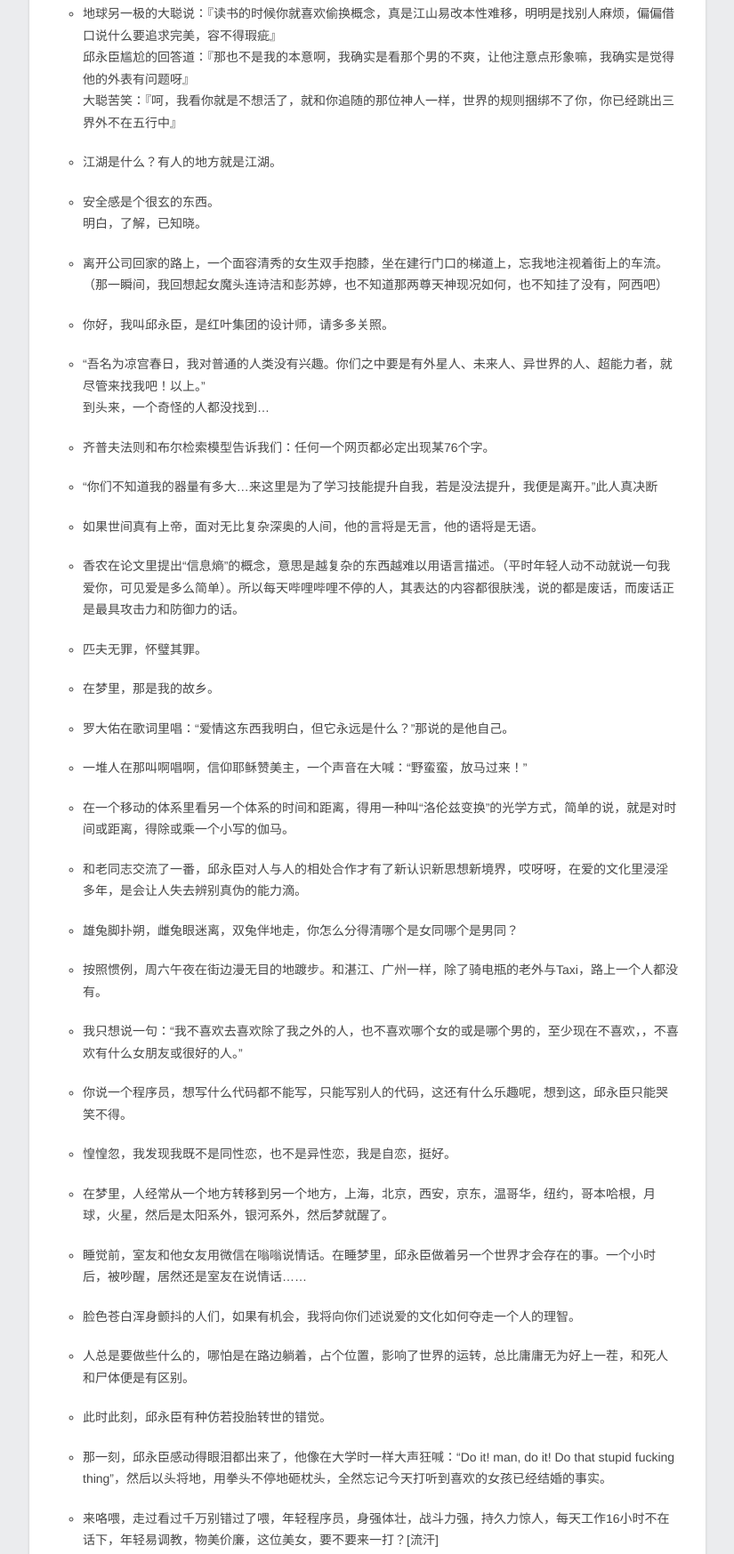
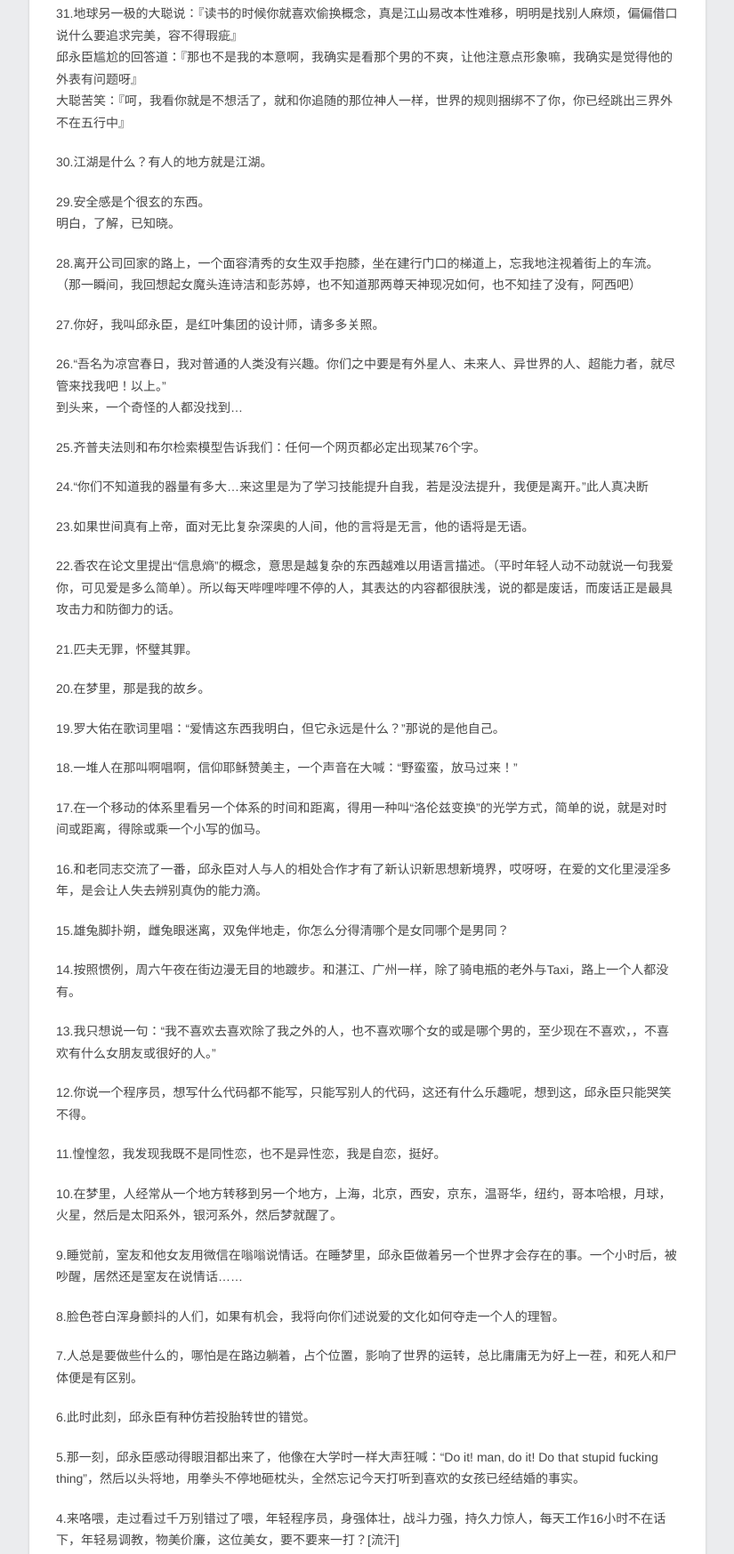
Before and after one commit to qiuyongchenx/qiuyongchenx.github.io, a plain HTML site: page 2016/12/25/world-A/index.html in a window 1280 px wide. Shown: the part 1145-2892 px from the top of the page at 89% size, without its empty margins (227-1052 px from the left). Drawn offline with nearby package versions, Linux system fonts and the light colour scheme; files whose address does not match are found by name.

Commit message:
Site updated: 2016-12-25 17:56:32

```diff
--- a/2016/12/25/world-A/index.html
+++ b/2016/12/25/world-A/index.html
@@ -16,7 +16,7 @@
 <meta property="og:url" content="http://www.qiuyongchen.top/2016/12/25/world-A/index.html">
 <meta property="og:site_name" content="邱永臣">
 <meta property="og:description" content="拜托你不要闹了组长﻿什么？真是叫人担心﻿真是任性的家伙﻿你的长相也不适合小孩子观赏…﻿谁稀罕那种扁扁的洗衣板…﻿你这个年纪还有什么不好意思的欧巴桑﻿这种小事就不要计较了嘛，这不是小事~﻿原来如此，我完全明白了，说明的真有趣，原来是这样哦﻿还不晓得将来会变成怎样咧﻿也可以这么说了，对了，你要去哪里啊…﻿我忽然想独自漫步在陌生的街道，好想去远方流浪﻿没有啊，随便聊聊而已嘛﻿你好奸诈，你根本就没有相信我">
-<meta property="og:updated_time" content="2016-12-25T09:51:04.784Z">
+<meta property="og:updated_time" content="2016-12-25T09:56:25.945Z">
 <meta name="twitter:card" content="summary">
 <meta name="twitter:title" content="邱永臣与世界（A）">
 <meta name="twitter:description" content="拜托你不要闹了组长﻿什么？真是叫人担心﻿真是任性的家伙﻿你的长相也不适合小孩子观赏…﻿谁稀罕那种扁扁的洗衣板…﻿你这个年纪还有什么不好意思的欧巴桑﻿这种小事就不要计较了嘛，这不是小事~﻿原来如此，我完全明白了，说明的真有趣，原来是这样哦﻿还不晓得将来会变成怎样咧﻿也可以这么说了，对了，你要去哪里啊…﻿我忽然想独自漫步在陌生的街道，好想去远方流浪﻿没有啊，随便聊聊而已嘛﻿你好奸诈，你根本就没有相信我">
@@ -92,72 +92,38 @@
 	<section class="content">
   	<div class="article-entry" itemprop="articleBody">
     	<p>拜托你不要闹了组长﻿<br>什么？真是叫人担心﻿<br>真是任性的家伙﻿<br>你的长相也不适合小孩子观赏…﻿<br>谁稀罕那种扁扁的洗衣板…﻿<br>你这个年纪还有什么不好意思的欧巴桑﻿<br>这种小事就不要计较了嘛，这不是小事~﻿<br>原来如此，我完全明白了，说明的真有趣，原来是这样哦﻿<br>还不晓得将来会变成怎样咧﻿<br>也可以这么说了，对了，你要去哪里啊…﻿<br>我忽然想独自漫步在陌生的街道，好想去远方流浪﻿<br>没有啊，随便聊聊而已嘛﻿<br>你好奸诈，你根本就没有相信我﻿<br>这么幼稚的把戏，我早就玩腻了﻿<br>啰嗦的女人会惹人讨厌﻿<br>小心变成大屁股的老太婆。﻿<br>我没有那么好。﻿<br>讲不过我，就随便编个理由来应付。﻿<br>你看起来很烦恼，是不是男朋友打来的。﻿<br>随便，都可以。﻿<br>没关系，我只想一直抱着你。﻿<br>真受不了你们女人。﻿<br>你看着我我会不好意思的。﻿<br>我没有那种心情。﻿<br>我好累。﻿<br>好了，反正人生不就这样吗？﻿<br>你年纪也不小了，应该学会自己尿尿了。﻿<br>我是在百忙中抽空过来的。﻿<br>不客气，拜拜。﻿<br>看你这么想要，就送给你吧。﻿<br>我只是想要老师开心一点，你为什么要生气呢？﻿<br>你有什么要拜托我就直说好了&lt;(￣︶￣)&gt;﻿<br>真是伤脑筋。﻿<br>真是拿你们这些小孩子没方法，我就陪你们玩好了。﻿<br>别人说的话他是绝对不会听的。﻿<br>《蜡笔小新》﻿</p>
-<ol>
-<li><p>地球另一极的大聪说：『读书的时候你就喜欢偷换概念，真是江山易改本性难移，明明是找别人麻烦，偏偏借口说什么要追求完美，容不得瑕疵』﻿<br>邱永臣尴尬的回答道：『那也不是我的本意啊，我确实是看那个男的不爽，让他注意点形象嘛，我确实是觉得他的外表有问题呀』﻿<br>大聪苦笑：『呵，我看你就是不想活了，就和你追随的那位神人一样，世界的规则捆绑不了你，你已经跳出三界外不在五行中』﻿</p>
-</li>
-<li><p>江湖是什么？有人的地方就是江湖。﻿</p>
-</li>
-<li><p>安全感是个很玄的东西。﻿<br>明白，了解，已知晓。﻿</p>
-</li>
-<li><p>离开公司回家的路上，一个面容清秀的女生双手抱膝，坐在建行门口的梯道上，忘我地注视着街上的车流。﻿<br>（那一瞬间，我回想起女魔头连诗洁和彭苏婷，也不知道那两尊天神现况如何，也不知挂了没有，阿西吧）﻿</p>
-</li>
-<li><p>你好，我叫邱永臣，是红叶集团的设计师，请多多关照。﻿</p>
-</li>
-<li><p>“吾名为凉宫春日，我对普通的人类没有兴趣。你们之中要是有外星人、未来人、异世界的人、超能力者，就尽管来找我吧！以上。”﻿<br>到头来，一个奇怪的人都没找到…﻿</p>
-</li>
-<li><p>齐普夫法则和布尔检索模型告诉我们：任何一个网页都必定出现某76个字。﻿</p>
-</li>
-<li><p>“你们不知道我的器量有多大…来这里是为了学习技能提升自我，若是没法提升，我便是离开。”此人真决断﻿</p>
-</li>
-<li><p>如果世间真有上帝，面对无比复杂深奥的人间，他的言将是无言，他的语将是无语。﻿</p>
-</li>
-<li><p>香农在论文里提出“信息熵”的概念，意思是越复杂的东西越难以用语言描述。（平时年轻人动不动就说一句我爱你，可见爱是多么简单）。所以每天哔哩哔哩不停的人，其表达的内容都很肤浅，说的都是废话，而废话正是最具攻击力和防御力的话。﻿</p>
-</li>
-<li><p>匹夫无罪，怀璧其罪。﻿</p>
-</li>
-<li><p>在梦里，那是我的故乡。﻿</p>
-</li>
-<li><p>罗大佑在歌词里唱：“爱情这东西我明白，但它永远是什么？”那说的是他自己。﻿</p>
-</li>
-<li><p>一堆人在那叫啊唱啊，信仰耶稣赞美主，一个声音在大喊：“野蛮蛮，放马过来！”﻿</p>
-</li>
-<li><p>在一个移动的体系里看另一个体系的时间和距离，得用一种叫“洛伦兹变换”的光学方式，简单的说，就是对时间或距离，得除或乘一个小写的伽马。﻿</p>
-</li>
-<li><p>和老同志交流了一番，邱永臣对人与人的相处合作才有了新认识新思想新境界，哎呀呀，在爱的文化里浸淫多年，是会让人失去辨别真伪的能力滴。﻿</p>
-</li>
-<li><p>雄兔脚扑朔，雌兔眼迷离，双兔伴地走，你怎么分得清哪个是女同哪个是男同？﻿</p>
-</li>
-<li><p>按照惯例，周六午夜在街边漫无目的地踱步。和湛江、广州一样，除了骑电瓶的老外与Taxi，路上一个人都没有。﻿</p>
-</li>
-<li><p>我只想说一句：“我不喜欢去喜欢除了我之外的人，也不喜欢哪个女的或是哪个男的，至少现在不喜欢，，不喜欢有什么女朋友或很好的人。”﻿</p>
-</li>
-<li><p>你说一个程序员，想写什么代码都不能写，只能写别人的代码，这还有什么乐趣呢，想到这，邱永臣只能哭笑不得。﻿</p>
-</li>
-<li><p>惶惶忽，我发现我既不是同性恋，也不是异性恋，我是自恋，挺好。﻿</p>
-</li>
-<li><p>在梦里，人经常从一个地方转移到另一个地方，上海，北京，西安，京东，温哥华，纽约，哥本哈根，月球，火星，然后是太阳系外，银河系外，然后梦就醒了。﻿</p>
-</li>
-<li><p>睡觉前，室友和他女友用微信在嗡嗡说情话。在睡梦里，邱永臣做着另一个世界才会存在的事。一个小时后，被吵醒，居然还是室友在说情话……﻿</p>
-</li>
-<li><p>脸色苍白浑身颤抖的人们，如果有机会，我将向你们述说爱的文化如何夺走一个人的理智。﻿</p>
-</li>
-<li><p>人总是要做些什么的，哪怕是在路边躺着，占个位置，影响了世界的运转，总比庸庸无为好上一茬，和死人和尸体便是有区别。﻿</p>
-</li>
-<li><p>此时此刻，邱永臣有种仿若投胎转世的错觉。﻿</p>
-</li>
-<li><p>那一刻，邱永臣感动得眼泪都出来了，他像在大学时一样大声狂喊：“Do it! man, do it! Do that stupid fucking thing”，然后以头将地，用拳头不停地砸枕头，全然忘记今天打听到喜欢的女孩已经结婚的事实。﻿</p>
-</li>
-<li><p>来咯喂，走过看过千万别错过了喂，年轻程序员，身强体壮，战斗力强，持久力惊人，每天工作16小时不在话下，年轻易调教，物美价廉，这位美女，要不要来一打？[流汗]﻿</p>
-</li>
-<li><p>她说：“我们这里非常的多元文化，瞧那，那伊朗人，对面坐着意大利人，那中国人，对面坐着台湾人。”﻿<br>邱永臣心里边可好笑了，这中国人最怕别人说台湾人不是中国人一部分，再说那台湾哥们还是外省人，动不动就说他们上海人怎么怎么滴。﻿</p>
-</li>
-<li><p>这年头下载个老外的软件也挺难的。日本——&gt;美国服务器——&gt;阿里云——&gt;本机（软件违禁级别比较高，我的廉价vpn穿不出去）﻿</p>
-</li>
-</ol>
+<p>31.地球另一极的大聪说：『读书的时候你就喜欢偷换概念，真是江山易改本性难移，明明是找别人麻烦，偏偏借口说什么要追求完美，容不得瑕疵』﻿<br>邱永臣尴尬的回答道：『那也不是我的本意啊，我确实是看那个男的不爽，让他注意点形象嘛，我确实是觉得他的外表有问题呀』﻿<br>大聪苦笑：『呵，我看你就是不想活了，就和你追随的那位神人一样，世界的规则捆绑不了你，你已经跳出三界外不在五行中』﻿</p>
+<p>30.江湖是什么？有人的地方就是江湖。﻿</p>
+<p>29.安全感是个很玄的东西。﻿<br>明白，了解，已知晓。﻿</p>
+<p>28.离开公司回家的路上，一个面容清秀的女生双手抱膝，坐在建行门口的梯道上，忘我地注视着街上的车流。﻿<br>（那一瞬间，我回想起女魔头连诗洁和彭苏婷，也不知道那两尊天神现况如何，也不知挂了没有，阿西吧）﻿</p>
+<p>27.你好，我叫邱永臣，是红叶集团的设计师，请多多关照。﻿</p>
+<p>26.“吾名为凉宫春日，我对普通的人类没有兴趣。你们之中要是有外星人、未来人、异世界的人、超能力者，就尽管来找我吧！以上。”﻿<br>到头来，一个奇怪的人都没找到…﻿</p>
+<p>25.齐普夫法则和布尔检索模型告诉我们：任何一个网页都必定出现某76个字。﻿</p>
+<p>24.“你们不知道我的器量有多大…来这里是为了学习技能提升自我，若是没法提升，我便是离开。”此人真决断﻿</p>
+<p>23.如果世间真有上帝，面对无比复杂深奥的人间，他的言将是无言，他的语将是无语。﻿</p>
+<p>22.香农在论文里提出“信息熵”的概念，意思是越复杂的东西越难以用语言描述。（平时年轻人动不动就说一句我爱你，可见爱是多么简单）。所以每天哔哩哔哩不停的人，其表达的内容都很肤浅，说的都是废话，而废话正是最具攻击力和防御力的话。﻿</p>
+<p>21.匹夫无罪，怀璧其罪。﻿</p>
+<p>20.在梦里，那是我的故乡。﻿</p>
+<p>19.罗大佑在歌词里唱：“爱情这东西我明白，但它永远是什么？”那说的是他自己。﻿</p>
+<p>18.一堆人在那叫啊唱啊，信仰耶稣赞美主，一个声音在大喊：“野蛮蛮，放马过来！”﻿</p>
+<p>17.在一个移动的体系里看另一个体系的时间和距离，得用一种叫“洛伦兹变换”的光学方式，简单的说，就是对时间或距离，得除或乘一个小写的伽马。﻿</p>
+<p>16.和老同志交流了一番，邱永臣对人与人的相处合作才有了新认识新思想新境界，哎呀呀，在爱的文化里浸淫多年，是会让人失去辨别真伪的能力滴。﻿</p>
+<p>15.雄兔脚扑朔，雌兔眼迷离，双兔伴地走，你怎么分得清哪个是女同哪个是男同？﻿</p>
+<p>14.按照惯例，周六午夜在街边漫无目的地踱步。和湛江、广州一样，除了骑电瓶的老外与Taxi，路上一个人都没有。﻿</p>
+<p>13.我只想说一句：“我不喜欢去喜欢除了我之外的人，也不喜欢哪个女的或是哪个男的，至少现在不喜欢，，不喜欢有什么女朋友或很好的人。”﻿</p>
+<p>12.你说一个程序员，想写什么代码都不能写，只能写别人的代码，这还有什么乐趣呢，想到这，邱永臣只能哭笑不得。﻿</p>
+<p>11.惶惶忽，我发现我既不是同性恋，也不是异性恋，我是自恋，挺好。﻿</p>
+<p>10.在梦里，人经常从一个地方转移到另一个地方，上海，北京，西安，京东，温哥华，纽约，哥本哈根，月球，火星，然后是太阳系外，银河系外，然后梦就醒了。﻿</p>
+<p>9.睡觉前，室友和他女友用微信在嗡嗡说情话。在睡梦里，邱永臣做着另一个世界才会存在的事。一个小时后，被吵醒，居然还是室友在说情话……﻿</p>
+<p>8.脸色苍白浑身颤抖的人们，如果有机会，我将向你们述说爱的文化如何夺走一个人的理智。﻿</p>
+<p>7.人总是要做些什么的，哪怕是在路边躺着，占个位置，影响了世界的运转，总比庸庸无为好上一茬，和死人和尸体便是有区别。﻿</p>
+<p>6.此时此刻，邱永臣有种仿若投胎转世的错觉。﻿</p>
+<p>5.那一刻，邱永臣感动得眼泪都出来了，他像在大学时一样大声狂喊：“Do it! man, do it! Do that stupid fucking thing”，然后以头将地，用拳头不停地砸枕头，全然忘记今天打听到喜欢的女孩已经结婚的事实。﻿</p>
+<p>4.来咯喂，走过看过千万别错过了喂，年轻程序员，身强体壮，战斗力强，持久力惊人，每天工作16小时不在话下，年轻易调教，物美价廉，这位美女，要不要来一打？[流汗]﻿</p>
+<p>3.她说：“我们这里非常的多元文化，瞧那，那伊朗人，对面坐着意大利人，那中国人，对面坐着台湾人。”﻿<br>邱永臣心里边可好笑了，这中国人最怕别人说台湾人不是中国人一部分，再说那台湾哥们还是外省人，动不动就说他们上海人怎么怎么滴。﻿</p>
+<p>2.这年头下载个老外的软件也挺难的。日本——&gt;美国服务器——&gt;阿里云——&gt;本机（软件违禁级别比较高，我的廉价vpn穿不出去）﻿</p>
 <p>也不知道我在万恶帝国主义的疆域上路过时，他们是否想抓住我，研究研究我到底是谁，审查审查，严肃地问一句：“你丫到底是中国人还是亚洲人！”﻿</p>
-<ol>
-<li>剧情发展至此，何从感叹地背了一段中国当代诗人关于量子力学的作品：“人生的道路虽然漫长，但紧要关头就那么几步。”</li>
-</ol>
+<p>1.剧情发展至此，何从感叹地背了一段中国当代诗人关于量子力学的作品：“人生的道路虽然漫长，但紧要关头就那么几步。”</p>
 
   	</div>
 
```
Also changed, not shown: archives/2016/12/index.html (+31 -65 lines), archives/2016/index.html (+31 -65 lines), index.html (+31 -65 lines), tags/世界/index.html (+31 -65 lines).
